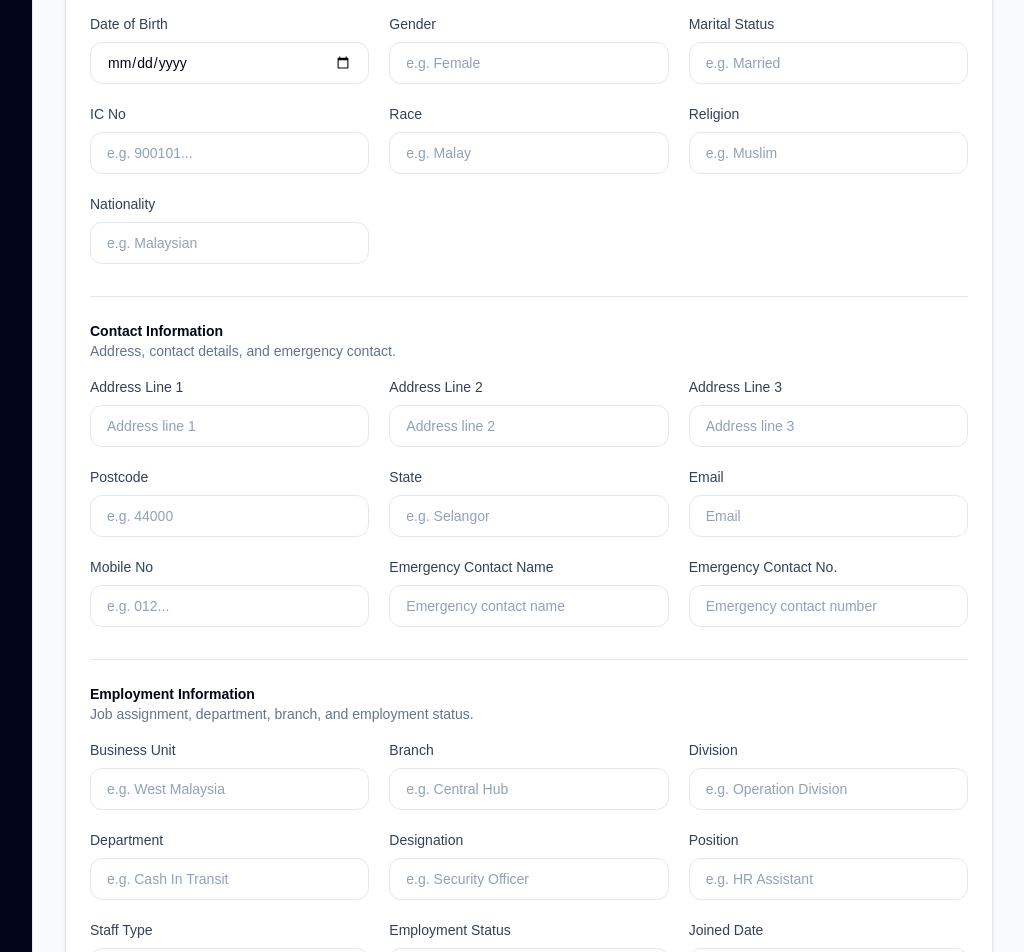
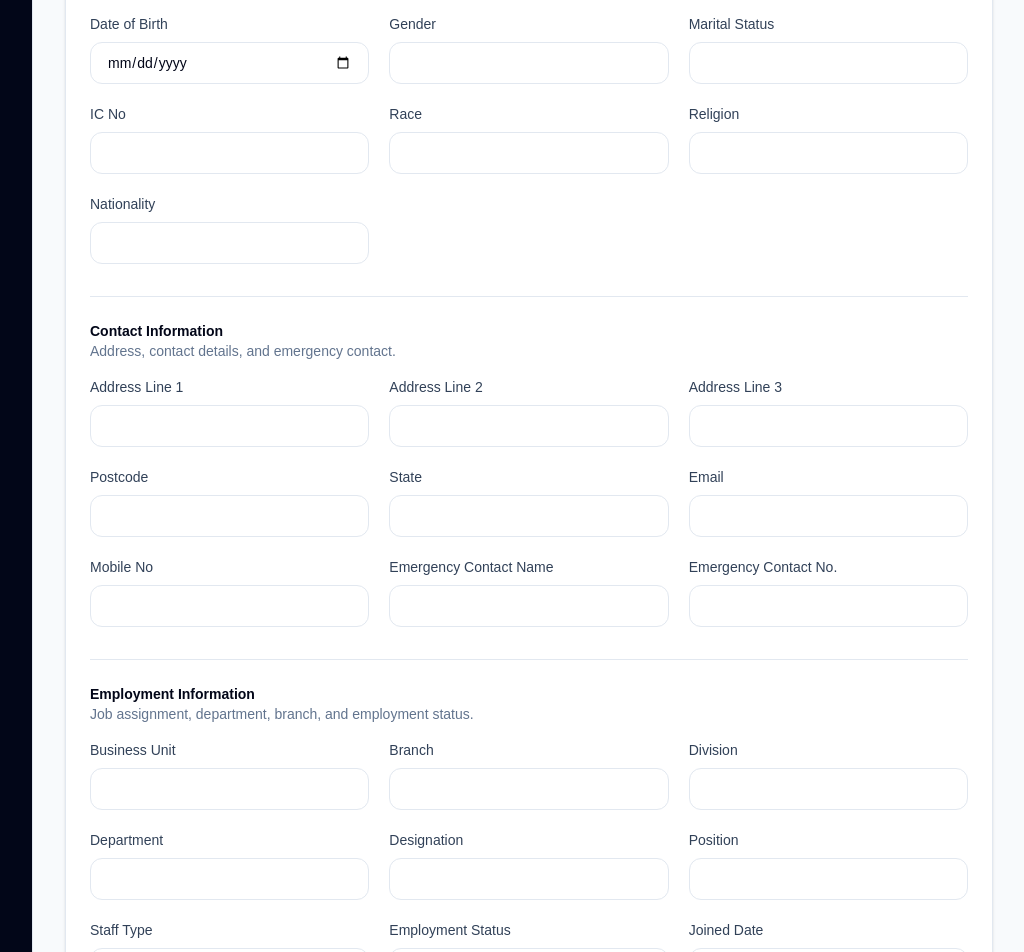
Before and after one commit to citssrt-netizen/srt-hrms, a Next.js app: page /employees in a window 1280 px wide. Shown: the part 460-1412 px from the top of the page, without its empty margins (255-1279 px from the left). Built offline with nearby package versions, Linux system fonts and the light colour scheme; no server answers.

Commit message:
milestone: add reusable employee create & edit form

```diff
--- a/app/employees/[id]/edit/page.tsx
+++ b/app/employees/[id]/edit/page.tsx
@@ -1,3 +1,4 @@
+import Link from "next/link";
 import { notFound } from "next/navigation";
 import { AppShell } from "@/components/layout/AppShell";
 import {
@@ -7,6 +8,7 @@ import {
   CardTitle,
 } from "@/components/ui/Card";
 import { supabaseAdmin } from "@/lib/supabaseAdmin";
+import { EmployeeForm } from "../../_components/EmployeeForm";
 
 type PageProps = {
   params: Promise<{
@@ -38,6 +40,14 @@ export default async function EditEmployeePage({ params }: PageProps) {
 
   return (
     <AppShell title="Edit Employee">
+      <div className="space-y-6">
+        <Link
+          href={`/employees/${employee.id}`}
+          className="text-sm font-medium text-slate-600 hover:text-slate-950"
+        >
+          ← Back to Employee Profile
+        </Link>
+
         <Card>
           <CardHeader>
             <CardTitle>Edit Employee</CardTitle>
@@ -46,10 +56,13 @@ export default async function EditEmployeePage({ params }: PageProps) {
             </CardDescription>
           </CardHeader>
 
-        <pre className="rounded-xl bg-slate-950 p-4 text-sm text-white">
-          {JSON.stringify(employee, null, 2)}
-        </pre>
+          <EmployeeForm
+            mode="edit"
+            employeeId={employee.id}
+            initialData={employee}
+          />
         </Card>
+      </div>
     </AppShell>
   );
 }
--- a/app/employees/_components/EmployeeForm.tsx
+++ b/app/employees/_components/EmployeeForm.tsx
@@ -6,7 +6,17 @@ import { Button } from "@/components/ui/Button";
 import { Input } from "@/components/ui/Input";
 import { Label } from "@/components/ui/Label";
 
-export function EmployeeForm() {
+type EmployeeFormProps = {
+  mode?: "create" | "edit";
+  employeeId?: number;
+  initialData?: Record<string, any>;
+};
+
+export function EmployeeForm({
+  mode = "create",
+  employeeId,
+  initialData = {},
+}: EmployeeFormProps) {
   const router = useRouter();
   const [isSubmitting, setIsSubmitting] = useState(false);
   const [message, setMessage] = useState("");
@@ -16,19 +26,21 @@ export function EmployeeForm() {
 
     const form = event.currentTarget;
     const formData = new FormData(form);
+    const payload = Object.fromEntries(formData.entries());
 
     setIsSubmitting(true);
     setMessage("");
 
-    const payload = Object.fromEntries(formData.entries());
-
-    const res = await fetch("/api/employees", {
-      method: "POST",
-      headers: {
-        "Content-Type": "application/json",
-      },
-      body: JSON.stringify(payload),
-    });
+    const res = await fetch(
+      mode === "edit" ? `/api/employees/${employeeId}` : "/api/employees",
+      {
+        method: mode === "edit" ? "PATCH" : "POST",
+        headers: {
+          "Content-Type": "application/json",
+        },
+        body: JSON.stringify(payload),
+      }
+    );
 
     const data = await res.json();
 
@@ -38,147 +50,150 @@ export function EmployeeForm() {
       return;
     }
 
-    form.reset();
-    setMessage("Employee saved successfully.");
     setIsSubmitting(false);
+
+    if (mode === "create") {
+      form.reset();
+      setMessage("Employee saved successfully.");
+      router.refresh();
+      return;
+    }
+
+    setMessage("Employee updated successfully.");
+    router.push(`/employees/${employeeId}`);
     router.refresh();
   }
 
   return (
     <form onSubmit={handleSubmit} className="space-y-8">
       <section className="space-y-4">
-        <div>
-          <h3 className="text-sm font-semibold text-slate-950">
-            General Information
-          </h3>
-          <p className="text-sm text-slate-500">
-            Basic employee identity and profile details.
-          </p>
-        </div>
+        <SectionTitle
+          title="General Information"
+          description="Basic employee identity and profile details."
+        />
 
         <div className="grid gap-5 md:grid-cols-3">
-          <Field name="staff_no" label="Staff No" placeholder="e.g. SRT001" />
+          <Field name="staff_no" label="Staff No" initialData={initialData} />
           <Field
             name="employment_type"
             label="Employment Type"
-            placeholder="e.g. Permanent"
+            initialData={initialData}
           />
           <Field
             name="full_name"
             label="Full Name"
-            placeholder="Enter full name"
             required
+            initialData={initialData}
           />
-          <Field name="date_of_birth" label="Date of Birth" type="date" />
-          <Field name="gender" label="Gender" placeholder="e.g. Female" />
+          <Field
+            name="date_of_birth"
+            label="Date of Birth"
+            type="date"
+            initialData={initialData}
+          />
+          <Field name="gender" label="Gender" initialData={initialData} />
           <Field
             name="marital_status"
             label="Marital Status"
-            placeholder="e.g. Married"
+            initialData={initialData}
           />
-          <Field name="ic_number" label="IC No" placeholder="e.g. 900101..." />
-          <Field name="race" label="Race" placeholder="e.g. Malay" />
-          <Field name="religion" label="Religion" placeholder="e.g. Muslim" />
+          <Field name="ic_number" label="IC No" initialData={initialData} />
+          <Field name="race" label="Race" initialData={initialData} />
+          <Field name="religion" label="Religion" initialData={initialData} />
           <Field
             name="nationality"
             label="Nationality"
-            placeholder="e.g. Malaysian"
+            initialData={initialData}
           />
         </div>
       </section>
 
       <section className="space-y-4 border-t border-slate-200 pt-6">
-        <div>
-          <h3 className="text-sm font-semibold text-slate-950">
-            Contact Information
-          </h3>
-          <p className="text-sm text-slate-500">
-            Address, contact details, and emergency contact.
-          </p>
-        </div>
+        <SectionTitle
+          title="Contact Information"
+          description="Address, contact details, and emergency contact."
+        />
 
         <div className="grid gap-5 md:grid-cols-3">
           <Field
             name="address_line_1"
             label="Address Line 1"
-            placeholder="Address line 1"
+            initialData={initialData}
           />
           <Field
             name="address_line_2"
             label="Address Line 2"
-            placeholder="Address line 2"
+            initialData={initialData}
           />
           <Field
             name="address_line_3"
             label="Address Line 3"
-            placeholder="Address line 3"
+            initialData={initialData}
           />
-          <Field name="postcode" label="Postcode" placeholder="e.g. 44000" />
-          <Field name="state" label="State" placeholder="e.g. Selangor" />
-          <Field name="email" label="Email" type="email" placeholder="Email" />
-          <Field name="phone" label="Mobile No" placeholder="e.g. 012..." />
+          <Field name="postcode" label="Postcode" initialData={initialData} />
+          <Field name="state" label="State" initialData={initialData} />
+          <Field
+            name="email"
+            label="Email"
+            type="email"
+            initialData={initialData}
+          />
+          <Field name="phone" label="Mobile No" initialData={initialData} />
           <Field
             name="emergency_contact_name"
             label="Emergency Contact Name"
-            placeholder="Emergency contact name"
+            initialData={initialData}
           />
           <Field
             name="emergency_contact_phone"
             label="Emergency Contact No."
-            placeholder="Emergency contact number"
+            initialData={initialData}
           />
         </div>
       </section>
 
       <section className="space-y-4 border-t border-slate-200 pt-6">
-        <div>
-          <h3 className="text-sm font-semibold text-slate-950">
-            Employment Information
-          </h3>
-          <p className="text-sm text-slate-500">
-            Job assignment, department, branch, and employment status.
-          </p>
-        </div>
+        <SectionTitle
+          title="Employment Information"
+          description="Job assignment, department, branch, and employment status."
+        />
 
         <div className="grid gap-5 md:grid-cols-3">
           <Field
             name="business_unit"
             label="Business Unit"
-            placeholder="e.g. West Malaysia"
+            initialData={initialData}
           />
-          <Field name="branch" label="Branch" placeholder="e.g. Central Hub" />
-          <Field
-            name="division"
-            label="Division"
-            placeholder="e.g. Operation Division"
-          />
+          <Field name="branch" label="Branch" initialData={initialData} />
+          <Field name="division" label="Division" initialData={initialData} />
           <Field
             name="department"
             label="Department"
-            placeholder="e.g. Cash In Transit"
+            initialData={initialData}
           />
           <Field
             name="designation"
             label="Designation"
-            placeholder="e.g. Security Officer"
+            initialData={initialData}
           />
-          <Field
-            name="position"
-            label="Position"
-            placeholder="e.g. HR Assistant"
-          />
+          <Field name="position" label="Position" initialData={initialData} />
           <Field
             name="staff_type"
             label="Staff Type"
-            placeholder="e.g. CIT"
+            initialData={initialData}
           />
           <Field
             name="employment_status"
             label="Employment Status"
-            placeholder="e.g. Active"
             defaultValue="Active"
+            initialData={initialData}
           />
-          <Field name="joined_date" label="Joined Date" type="date" />
+          <Field
+            name="joined_date"
+            label="Joined Date"
+            type="date"
+            initialData={initialData}
+          />
         </div>
       </section>
 
@@ -190,10 +205,29 @@ export function EmployeeForm() {
 
       <div className="flex justify-end">
         <Button type="submit" disabled={isSubmitting}>
-          {isSubmitting ? "Saving..." : "Save Employee"}
+          {isSubmitting
+            ? "Saving..."
+            : mode === "edit"
+              ? "Update Employee"
+              : "Save Employee"}
         </Button>
       </div>
     </form>
+  );
+}
+
+function SectionTitle({
+  title,
+  description,
+}: {
+  title: string;
+  description: string;
+}) {
+  return (
+    <div>
+      <h3 className="text-sm font-semibold text-slate-950">{title}</h3>
+      <p className="text-sm text-slate-500">{description}</p>
+    </div>
   );
 }
 
@@ -201,18 +235,18 @@ type FieldProps = {
   name: string;
   label: string;
   type?: string;
-  placeholder?: string;
   defaultValue?: string;
   required?: boolean;
+  initialData: Record<string, any>;
 };
 
 function Field({
   name,
   label,
   type = "text",
-  placeholder,
-  defaultValue,
+  defaultValue = "",
   required = false,
+  initialData,
 }: FieldProps) {
   return (
     <div className="grid gap-2">
@@ -221,8 +255,7 @@ function Field({
         id={name}
         name={name}
         type={type}
-        placeholder={placeholder}
-        defaultValue={defaultValue}
+        defaultValue={initialData[name] ?? defaultValue}
         required={required}
       />
     </div>
```
Lines whose indentation alone changed are shown as unchanged.
